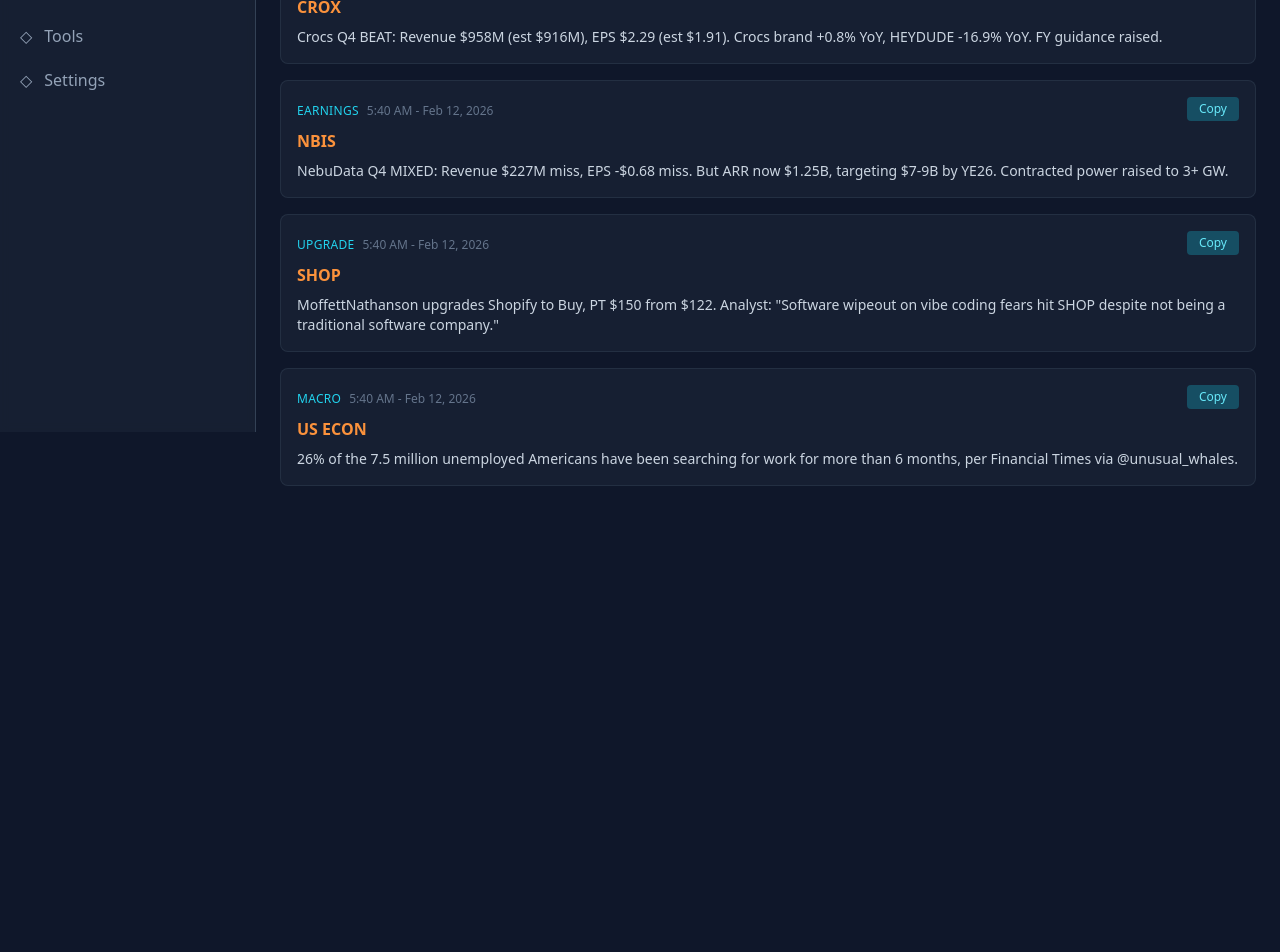
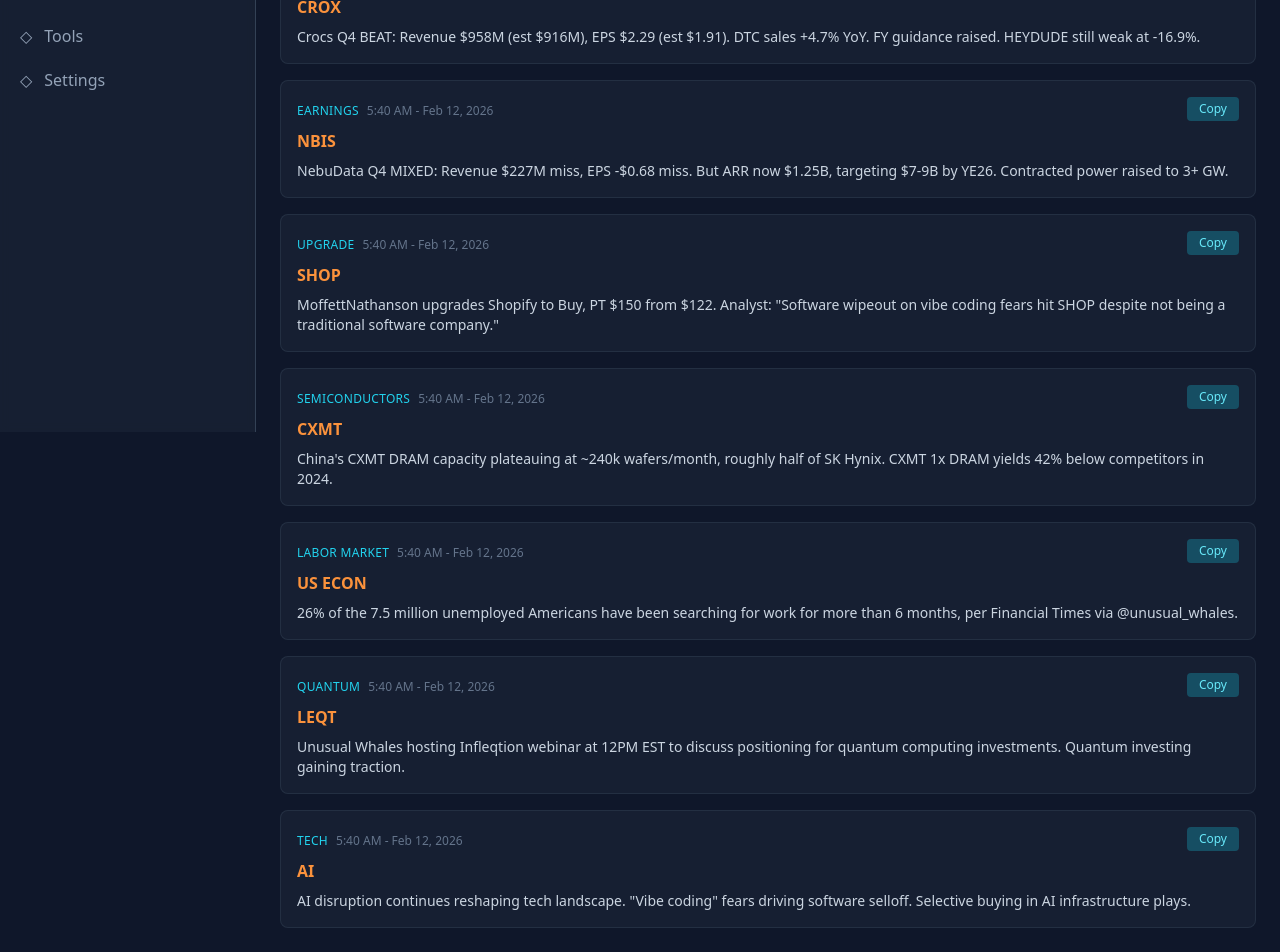
Before and after one commit to AAN2793/helios-dashboard, a Next.js app: page /posts in a window 1280 px wide. Shown: the part 368-1320 px from the top of the page. Before the commit the page ends 878 px from the top, so only its background shows below. Built offline with nearby package versions, Linux system fonts and the light colour scheme.

Commit message:
Add 8 posts based on Tom's Feb 12 data

```diff
--- a/pages/posts.js
+++ b/pages/posts.js
@@ -10,13 +10,13 @@
       time: '5:40 AM - Feb 12, 2026',
       category: 'BREAKING',
       tickers: 'NOTE',
-      content: 'FiscalNote $NOTE is moving into political prediction markets, launching a preview at PoliticalPredictions.com and signing an MOU with 365Prediction to build out market design and backend tech. Strategy discussion Feb 18 at 11AM ET.'
+      content: 'FiscalNote $NOTE is moving into political prediction markets, launching a preview at PoliticalPredictions.com and signing an MOU with 365Prediction. Strategy discussion Feb 18 at 11AM ET.'
     },
     {
       time: '5:40 AM - Feb 12, 2026',
       category: 'EARNINGS',
       tickers: 'CROX',
-      content: 'Crocs Q4 BEAT: Revenue $958M (est $916M), EPS $2.29 (est $1.91). Crocs brand +0.8% YoY, HEYDUDE -16.9% YoY. FY guidance raised.'
+      content: 'Crocs Q4 BEAT: Revenue $958M (est $916M), EPS $2.29 (est $1.91). DTC sales +4.7% YoY. FY guidance raised. HEYDUDE still weak at -16.9%.'
     },
     {
       time: '5:40 AM - Feb 12, 2026',
@@ -32,9 +32,27 @@
     },
     {
       time: '5:40 AM - Feb 12, 2026',
-      category: 'MACRO',
+      category: 'SEMICONDUCTORS',
+      tickers: 'CXMT',
+      content: 'China\'s CXMT DRAM capacity plateauing at ~240k wafers/month, roughly half of SK Hynix. CXMT 1x DRAM yields 42% below competitors in 2024.'
+    },
+    {
+      time: '5:40 AM - Feb 12, 2026',
+      category: 'LABOR MARKET',
       tickers: 'US ECON',
       content: '26% of the 7.5 million unemployed Americans have been searching for work for more than 6 months, per Financial Times via @unusual_whales.'
+    },
+    {
+      time: '5:40 AM - Feb 12, 2026',
+      category: 'QUANTUM',
+      tickers: 'LEQT',
+      content: 'Unusual Whales hosting Infleqtion webinar at 12PM EST to discuss positioning for quantum computing investments. Quantum investing gaining traction.'
+    },
+    {
+      time: '5:40 AM - Feb 12, 2026',
+      category: 'TECH',
+      tickers: 'AI',
+      content: 'AI disruption continues reshaping tech landscape. "Vibe coding" fears driving software selloff. Selective buying in AI infrastructure plays.'
     },
   ]
 
```
